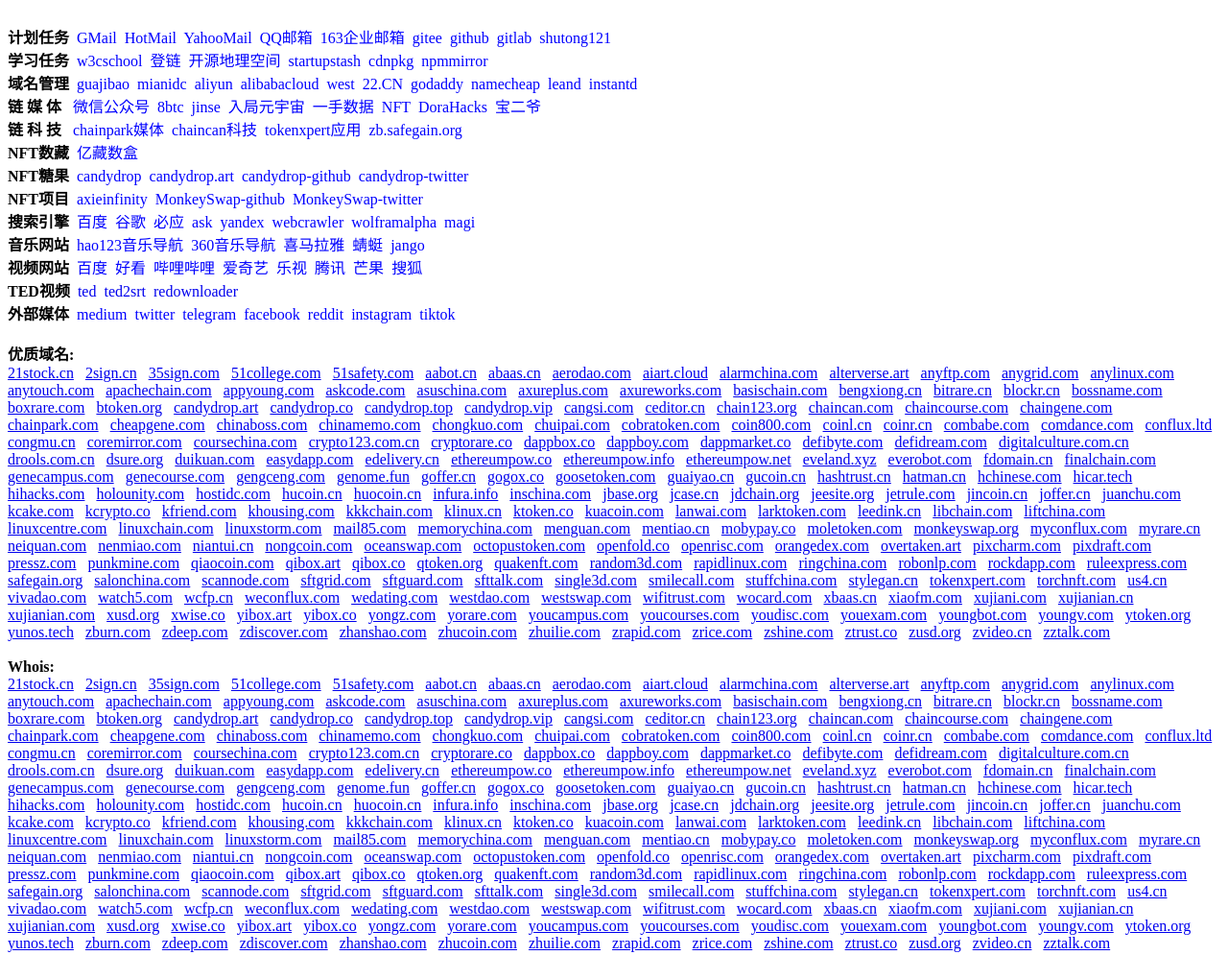
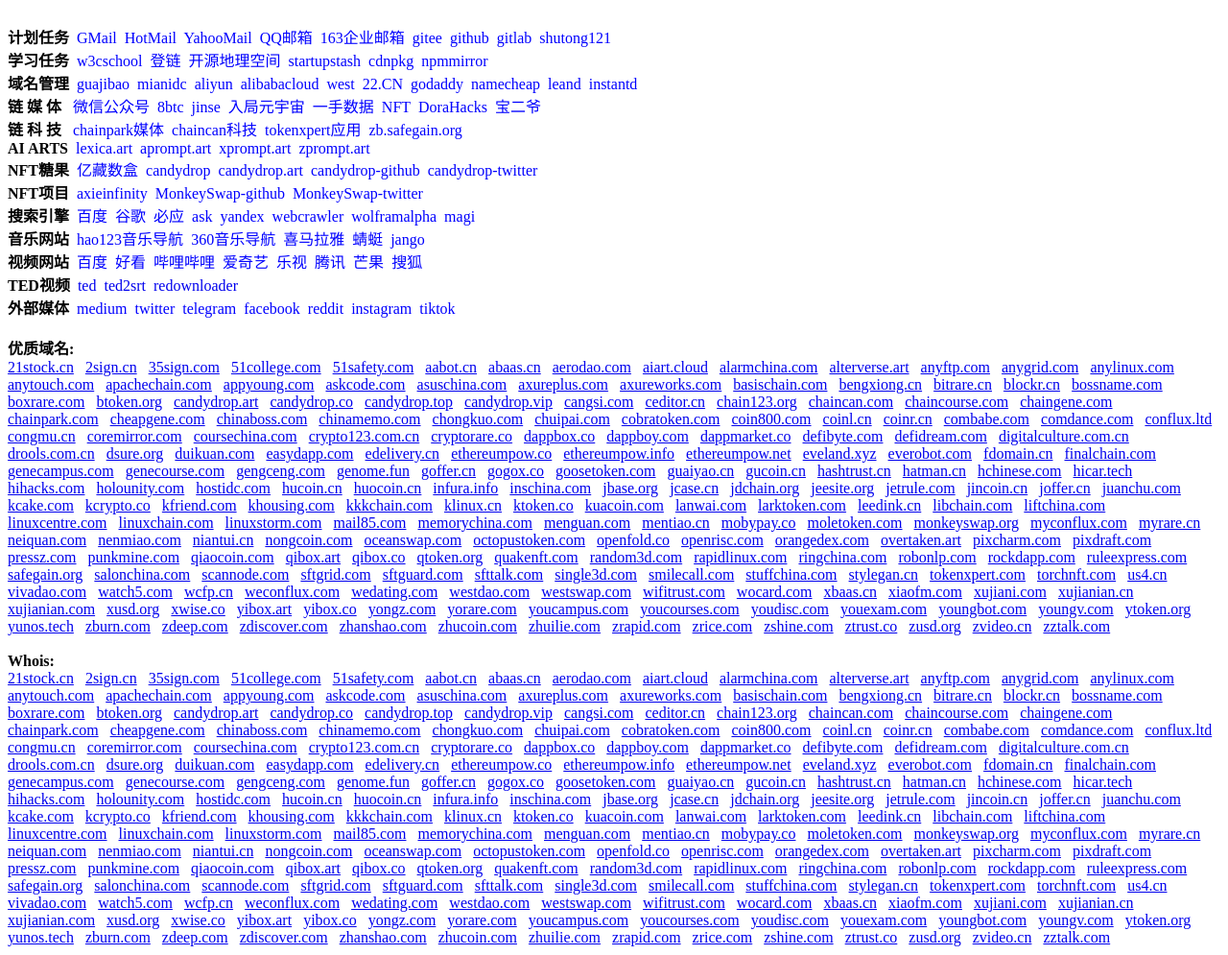
Before and after one commit to hostidc/hostidc.github.io, a plain HTML site: page index.html in a window 1280 px wide. Shown: the whole page at 96% size. Drawn offline with Linux system fonts and the light colour scheme.

Commit message:
Add files via upload

```diff
--- a/index.html
+++ b/index.html
@@ -1,3 +1,4 @@
+
 <!DOCTYPE html PUBLIC "-//W3C//DTD HTML 4.01 Transitional//EN" "http://www.w3.org/TR/html4/loose.dtd">
 <html>
 <head>
@@ -57,10 +58,14 @@
 <a target="_blank" style=" text-decoration: none; " href="http://www.tokenxpert.com"><font color="blue">tokenxpert应用</font></a>&nbsp;
 <a target="_blank" style=" text-decoration: none; " href="http://zb.safegain.org"><font color="blue">zb.safegain.org</font></a>&nbsp;
 <br>
-<strong><a href="#" style=" text-decoration: none; "><font color="black">NFT数藏</font></a>&nbsp;</strong>
-<a target="_blank" style=" text-decoration: none; " href="http://www.yibox.art"><font color="blue">亿藏数盒</font></a>&nbsp;
+<strong><a href="#" style=" text-decoration: none; "><font color="black">AI ARTS</font></a>&nbsp;</strong>
+<a target="_blank" style=" text-decoration: none; " href="https://lexica.art/"><font color="blue">lexica.art</font></a>&nbsp;
+<a target="_blank" style=" text-decoration: none; " href="https://aprompt.art/"><font color="blue">aprompt.art</font></a>&nbsp;
+<a target="_blank" style=" text-decoration: none; " href="https://xprompt.art/"><font color="blue">xprompt.art</font></a>&nbsp;
+<a target="_blank" style=" text-decoration: none; " href="https://zprompt.art/"><font color="blue">zprompt.art</font></a>&nbsp;
 <br>
 <strong><a href="#" style=" text-decoration: none; "><font color="black">NFT糖果</font></a>&nbsp;</strong>
+<a target="_blank" style=" text-decoration: none; " href="http://www.yibox.art"><font color="blue">亿藏数盒</font></a>&nbsp;
 <a target="_blank" style=" text-decoration: none; " href="http://www.candydrop.co"><font color="blue">candydrop</font></a>&nbsp;
 <a target="_blank" style=" text-decoration: none; " href="http://www.candydrop.art"><font color="blue">candydrop.art</font></a>&nbsp;
 <a target="_blank" style=" text-decoration: none; " href="https://github.com/candydrop"><font color="blue">candydrop-github</font></a>&nbsp;
```
